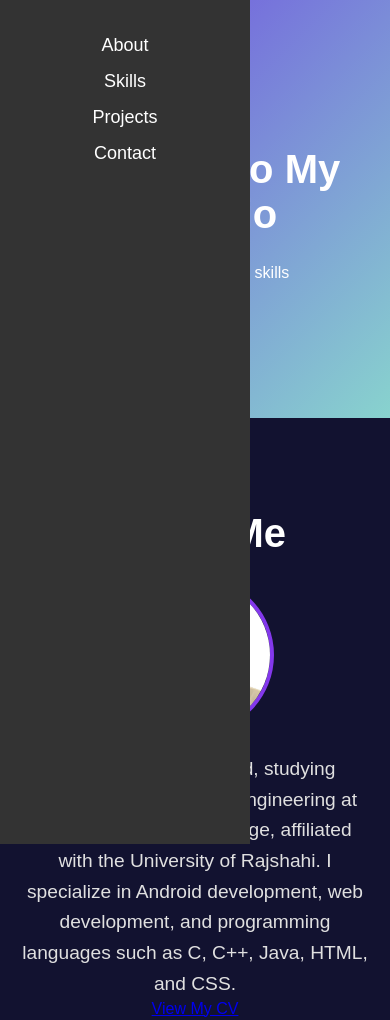
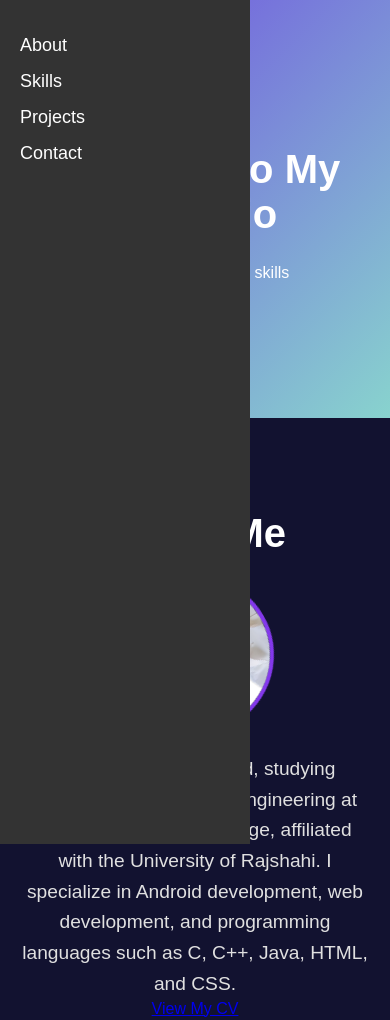
Before and after one commit to MD-SAJIB-AHAMED/My_Portfolio, a plain HTML site: page index.html in a window 390 px wide. Shown: the top 1020 px of the page. Drawn offline with Linux system fonts and the light colour scheme.

Commit message:
Updated Again

```diff
--- a/index.html
+++ b/index.html
@@ -11,10 +11,9 @@
 
 <header>
     <div class="menu-container">
-        <button class="menu-icon" onclick="toggleDrawer()">
+        <button class="menu-icon" onclick="toggleMenu()">
             &#9776; <!-- Unicode for hamburger icon -->
         </button>
-    </div>
         <nav class="drawer" id="drawer">
             <ul>
                 <li><a href="#about">About</a></li>
@@ -23,11 +22,21 @@
                 <li><a href="#contact">Contact</a></li>
             </ul>
         </nav>
+    </div>
     <div class="hero">
         <h1>Welcome to My Portfolio</h1>
         <p>Explore my work and skills</p>
     </div>
 </header>
+
+<div class="drawer" id="drawer">
+    <ul>
+        <li><a href="#about">About</a></li>
+        <li><a href="#skills">Skills</a></li>
+        <li><a href="#projects">Projects</a></li>
+        <li><a href="#contact">Contact</a></li>
+    </ul>
+</div>
 
     <section id="about">
         <h2>About Me</h2>
@@ -106,13 +115,11 @@
     <footer>
         <p>&copy; 2024 SAJIB's Portfolio. All Rights Reserved.</p>
     </footer>
-
 <script>
 function toggleDrawer() {
     const drawer = document.getElementById('drawer');
     drawer.classList.toggle('open');
 }
 </script>
-
 </body>
 </html>
--- a/styles.css
+++ b/styles.css
@@ -118,6 +118,7 @@ header .menu-container {
     border-radius: 50%;
     overflow: hidden;
     border: 4px solid #8338ec;
+    animation: rotateAnim 3s linear infinite;
 }
 
 @keyframes rotateAnim {
```
Lines whose indentation alone changed are shown as unchanged.
